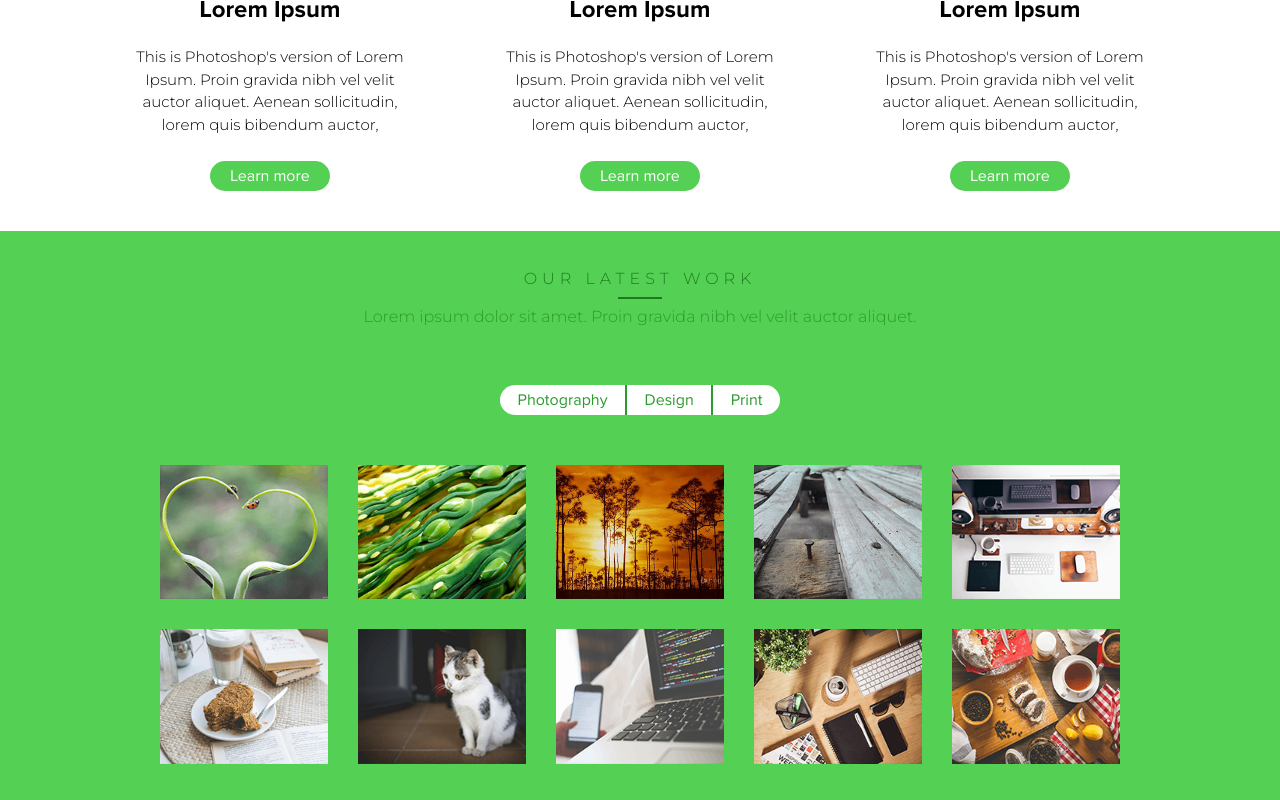
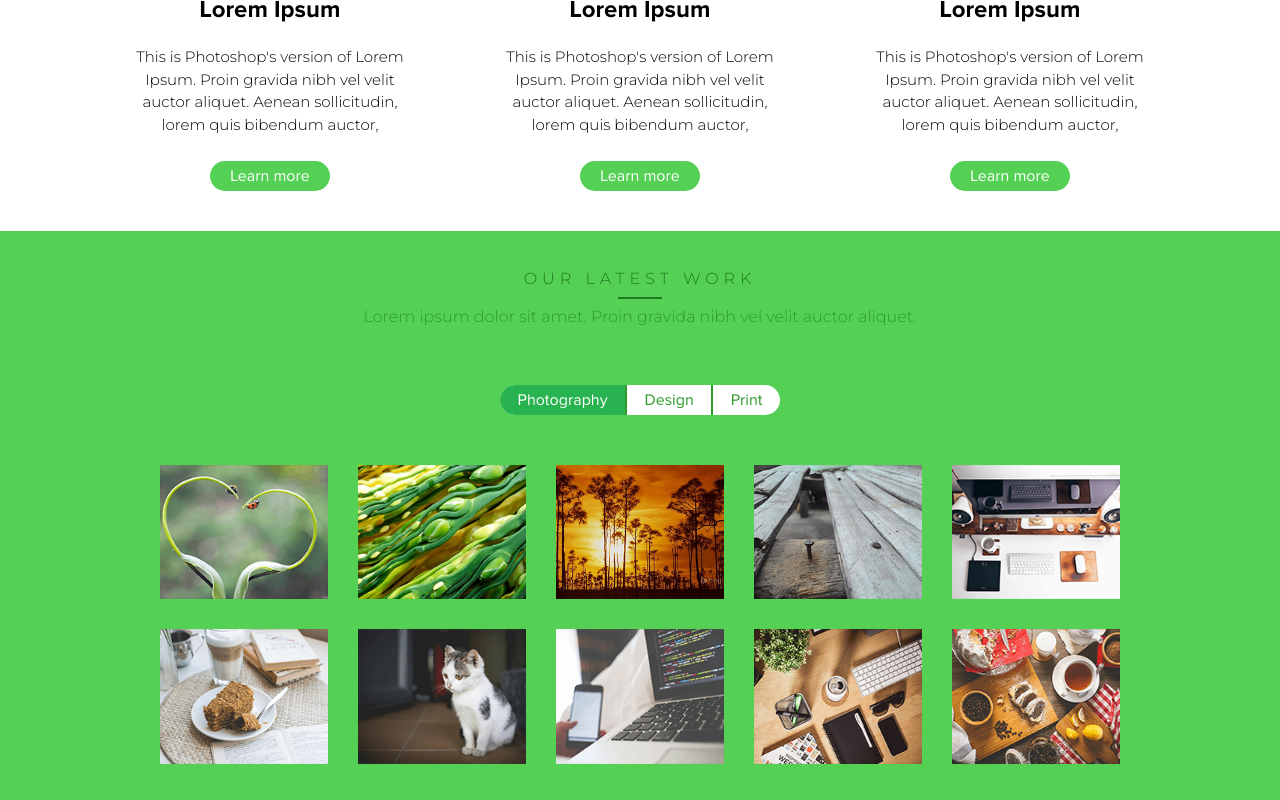
Before and after one commit to ilya-ozerov/switch, a React (Create React App) app: page / in a window 1280 px wide. In both pictures the pointer is over the item "Photography". Shown: the part 1092-1892 px from the top of the page. Built offline with nearby package versions, Linux system fonts and the light colour scheme.

Commit message:
add hover for button in works section

```diff
--- a/src/components/Works/works.scss
+++ b/src/components/Works/works.scss
@@ -65,6 +65,11 @@
         border-right: 0;
       }
 
+      &:hover {
+        background-color: #29B350;
+        color: #FFFFFF;
+      }
+
       &:active {
         color: #FFFFFF;
         background-color: #2B9B2B;
@@ -113,6 +118,10 @@
     cursor: pointer;
     user-select: none;
 
+    &:hover {
+      background-color: #29B33A;
+    }
+
     &:after {
       content: '';
       position: absolute;
```
